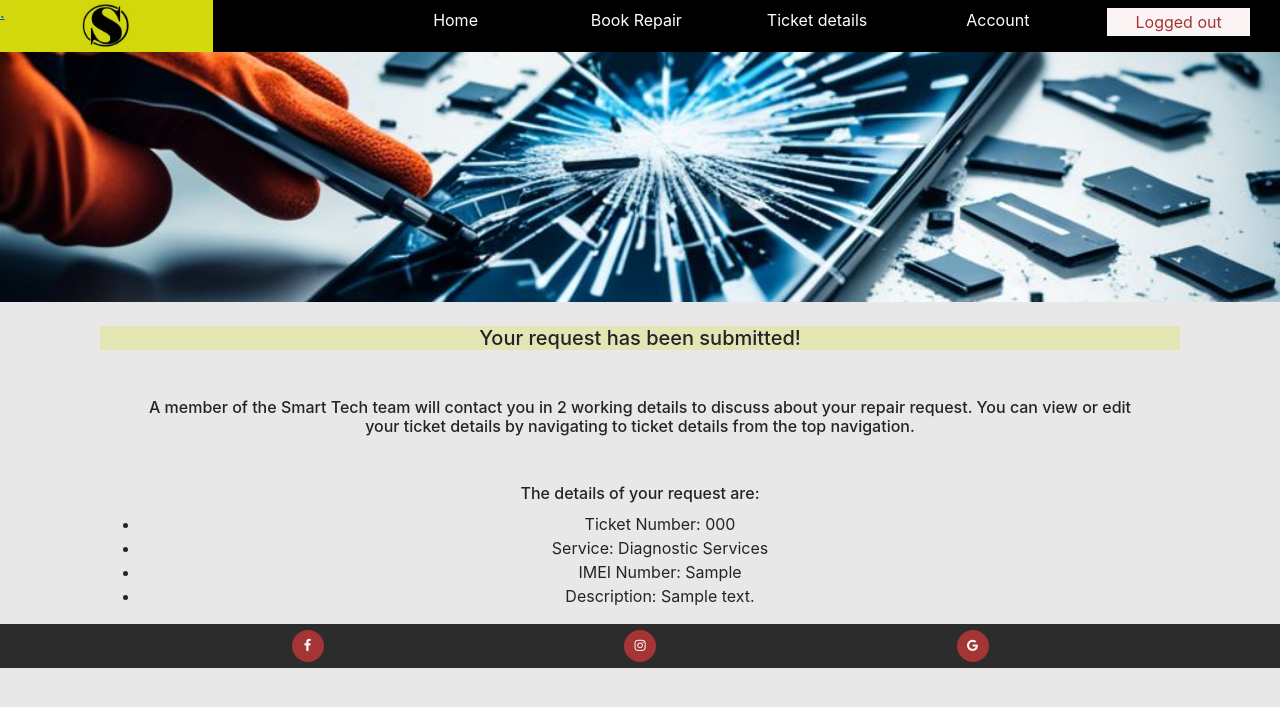
After one commit to JSaprah/Smart-Tech-Repair, a Django app: page /confirmation/000 in a window 1280 px wide. The commit adds this page. Shown: the top 707 px of the page. Run offline with Django 4.2, Linux system fonts and the light colour scheme; tables that the repository leaves empty hold one stand-in row (values such as "Sample post"); some libraries are stand-ins or nearby versions.

Commit message:
Redirect to confirmation screen

```diff
--- a/book_repair/forms.py
+++ b/book_repair/forms.py
@@ -13,5 +13,9 @@ class TicketForm(forms.ModelForm):
             ]
 
     def __init__(self, *args, **kwargs):
+        phone_model = kwargs.pop('phone_model', None)
         super().__init__(*args, **kwargs)
-        self.fields['phonemodel'].queryset = Phonemodel.objects.all()
+
+        if phone_model:
+            self.fields['phone_model'].initial = phone_model
+            self.fields['phone_model'].queryset = Phonemodel.objects.filter(id=phone_model.id)
--- a/book_repair/models.py
+++ b/book_repair/models.py
@@ -1,6 +1,7 @@
 from django.db import models
 from django.contrib.auth.models import User
 from django.utils.text import slugify
+
 
 STATUS = ((0, "Pending"), (1, "In progress"), (2, "Completed"))
 MANUFACTURER = (("Apple", "Apple"), ("Samsung", "Samsung"))
@@ -56,8 +57,7 @@ class Ticket(models.Model):
     ticket_number = models.CharField(max_length=50, unique=True, blank=True)
     phonemodel = models.ForeignKey(Phonemodel, on_delete=models.CASCADE)
     broken_part = models.ForeignKey(Part, on_delete=models.CASCADE)
-    requester = models.ForeignKey(
-        User, on_delete=models.CASCADE, related_name="requester_ticket", null=True, blank=True
+    requester = models.ForeignKey(User, on_delete=models.CASCADE, related_name="requester_ticket", null=True, blank=True
     )
     imei = models.CharField(max_length=15)
     issue_description = models.TextField()
--- /dev/null
+++ b/book_repair/templates/book_repair/ticket_confirmation.html
@@ -0,0 +1,26 @@
+{% extends 'base.html' %}
+
+{% block content %}
+
+<section class="container">
+    <div row>
+        <div class="col-12 text-center">
+
+            <h5 class="subtitle mt-4">Your request has been submitted!</h5>
+
+            <h6 class="m-5"> A member of the Smart Tech team will contact you in 2 working details to discuss about your repair request. You can view or edit your ticket details by navigating to ticket details from the top navigation. </h6>
+            <h6> The details of your request are: </h6>
+
+            <ul>
+                <li>Ticket Number: {{ ticket.ticket_number }}</li>
+                <li>Service: {{ ticket.broken_part }}</li>
+                <li>IMEI Number: {{ ticket.imei }}</li>
+                <li>Description: {{ ticket.issue_description }}</li>
+            </ul>
+        </div>
+    </div>
+
+</section>
+
+
+{% endblock content %}
--- a/book_repair/urls.py
+++ b/book_repair/urls.py
@@ -5,7 +5,7 @@ from django.urls import path
 urlpatterns = [
     path('booking/', views.phones_list, name='booking'),
     path('booking/<slug:slug>/', views.create_ticket, name='create_ticket'),
-    #path('new_customer/', views.create_customer, name='new_customer'),
+    path('confirmation/<str:ticket_number>', views.confirmation, name='confirmation'),
     path('ticket_details/', views.ticket_details, name='ticket_details'),
     path('edit_ticket/<int:id>/', views.edit_ticket, name='edit_ticket'),
     path('login/', views.login, name='login'),
--- a/book_repair/views.py
+++ b/book_repair/views.py
@@ -5,8 +5,8 @@ from django.contrib.auth.decorators import login_required
 from django.contrib import messages
 # from django.http import HttpResponseRedirect
 
+# Create your views here.
 
-# Create your views here.
 
 # Home page
 def home(request):
@@ -24,7 +24,7 @@ def phones_list(request):
     search_phone = request.GET.get('query', '')
     if search_phone:
         phones = Phonemodel.objects.filter(
-            series__icontains=search_phone,
+            slug__icontains=search_phone,
             )
     else:
         phones = phones = Phonemodel.objects.all()
@@ -59,11 +59,11 @@ def create_ticket(request, slug):
             ticket.requester = request.user
             ticket.phone_model = phone_model
             ticket.save()
-            messages.add_message(request, messages.SUCCESS, "Ticket has been submitted succesfully!")
-            ticket_form = TicketForm(initial={'phone_model': phone_model})
+            ticket_number = ticket.ticket_number
+            return redirect('confirmation', ticket_number=ticket_number)
 
     else:
-        ticket_form = TicketForm(initial={'phone_model': phone_model})
+        ticket_form = TicketForm()
 
     return render(
         request,
@@ -73,6 +73,7 @@ def create_ticket(request, slug):
             "phone_model": phone_model,
         }
     )
+
 
 # Edit ticket
 def edit_ticket(request, id):
@@ -86,9 +87,11 @@ def edit_ticket(request, id):
 
         if action == 'update' and ticket_form.is_valid():
             ticket_form.save()
+            return redirect('ticket_details')
 
         elif action == 'delete':
             ticket.delete()
+            return redirect('ticket_details')
 
     else:
         ticket_form = TicketForm(instance=ticket)
@@ -96,3 +99,13 @@ def edit_ticket(request, id):
     return render(
         request, 'book_repair/edit_ticket.html', {'ticket_form': ticket_form, 'ticket': ticket}
         )
+
+
+# Confirmation
+def confirmation(request, ticket_number):
+
+    ticket = get_object_or_404(Ticket, ticket_number=ticket_number)
+
+    return render(
+        request, "book_repair/ticket_confirmation.html", {'ticket': ticket}
+        )
--- a/smart_tech/settings.py
+++ b/smart_tech/settings.py
@@ -35,7 +35,6 @@ ALLOWED_HOSTS = [
     '.herokuapp.com'
     ]
 
-
 # Application definition
 
 INSTALLED_APPS = [
@@ -61,6 +60,11 @@ LOGOUT_REDIRECT_URL = '/'
 
 CRISPY_ALLOWED_TEMPLATE_PACKS = "bootstrap5"
 CRISPY_TEMPLATE_PACK = "bootstrap5"
+
+
+AUTHENTICATION_BACKENDS = (
+    'django.contrib.auth.backends.ModelBackend',
+)
 
 
 MIDDLEWARE = [
```
Also changed, not shown: templates/account/signup.html (+3 -5 lines).
